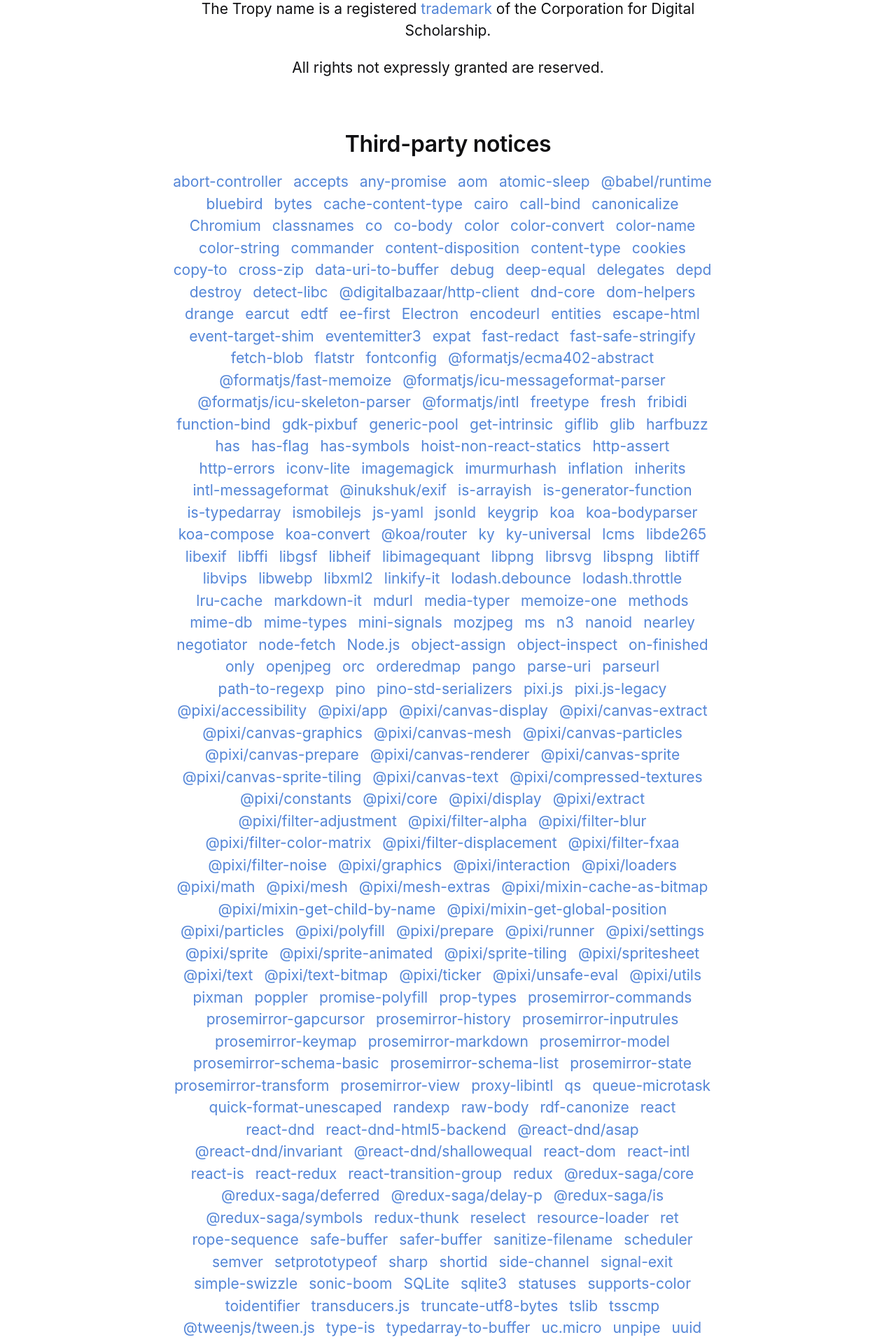
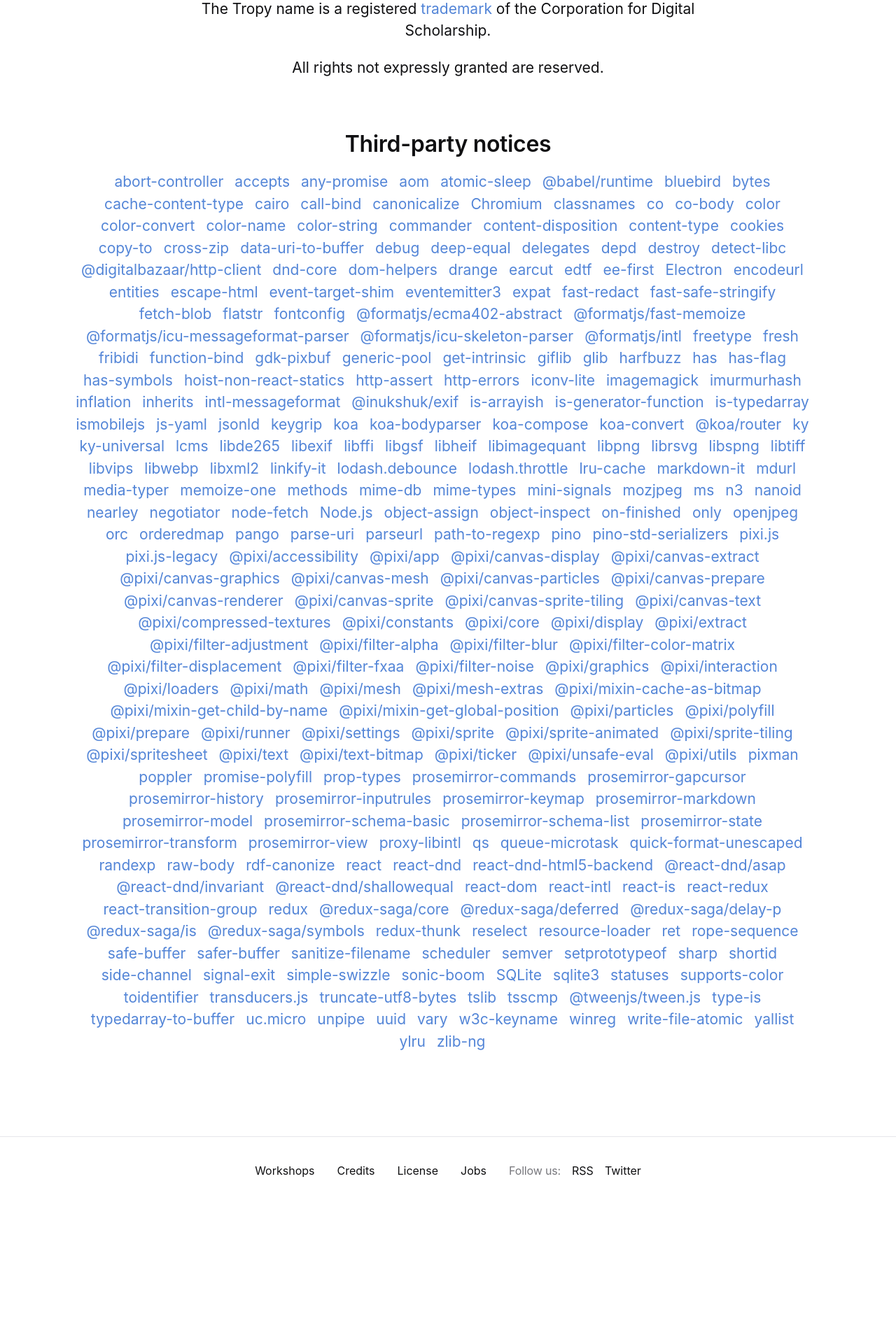
Before and after one commit to tropy/tropy.github.io, a Jekyll site: the page built from license.html, in a window 1280 px wide. Shown: the part 536-2454 px from the top of the page at 70% size. Built offline with Jekyll 4.4.1, drawn with Linux system fonts in a browser that asks for light colours; after the commit the page ends 2257 px from its top, so only the background shows below that.

Commit message:
Fix license layout.

```diff
--- a/assets/stylesheets/_license.scss
+++ b/assets/stylesheets/_license.scss
@@ -10,7 +10,7 @@
     padding-bottom: $section-spacing-y - 8px;
   }
 
-  .container-fluid {
+  > .container-fluid {
     @media (min-width: $sm) {
       max-width: 789px;
     }
```
